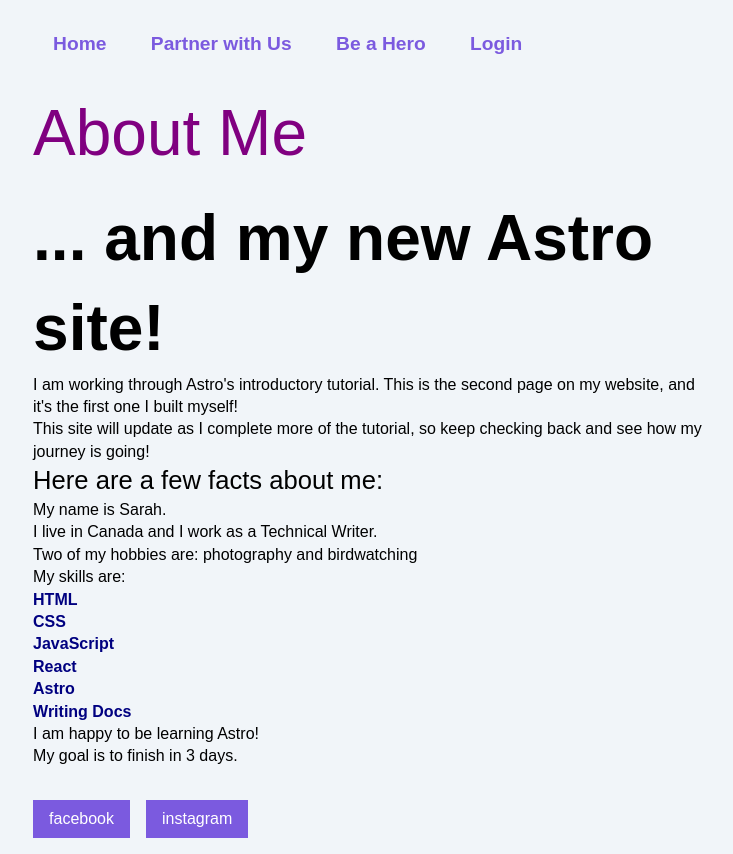
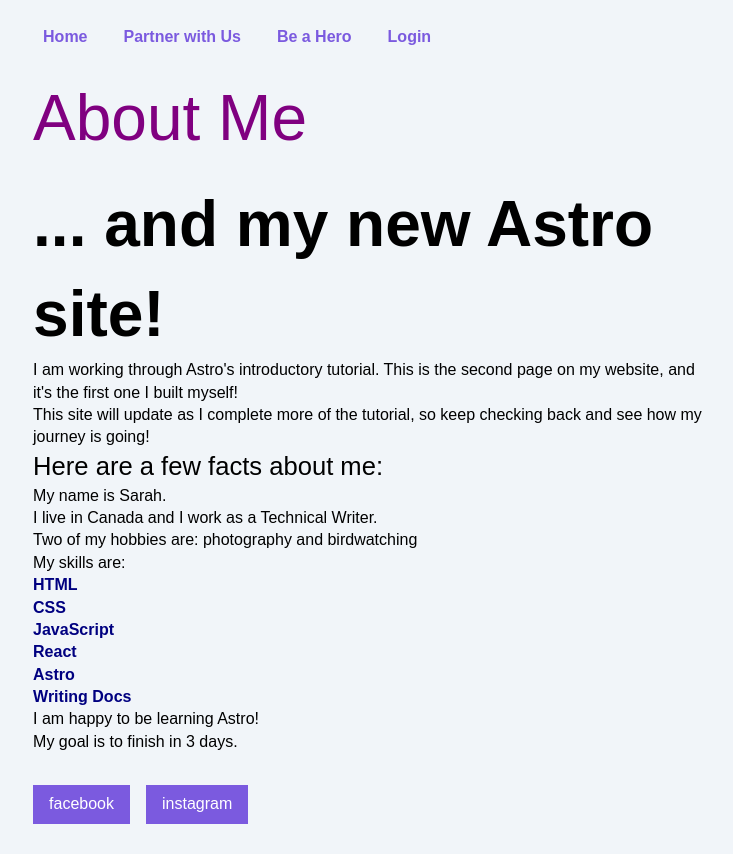
Before and after one commit to rockgib/rh-01, an Astro site: page /about in a window 1280 px wide. Shown: the whole page, without its empty margins (267-1000 px from the left). Built offline with nearby package versions, Linux system fonts and the light colour scheme; Astro itself is replaced by a stand-in of ours.

Commit message:
Improve mainNav layout

```diff
--- a/src/components/Navigation.astro
+++ b/src/components/Navigation.astro
@@ -1,10 +1,10 @@
 ---
 ---
-<div class="navLinks">
-    <a href="/">Home</a>
-    <a href="/">Partner with Us</a>
-    <a href="/">Be a Hero</a>
-    <a href="/">Login</a>
+<ul class="navLinks">
+    <li><a href="/">Home</a></li>
+    <li><a href="/">Partner with Us</a></li>
+    <li><a href="/">Be a Hero</a></li>
+    <li><a href="/">Login</a></li>
 
     <!-- <a href="/about">About</a> -->
     <!-- <a href="/blog">Blog</a> -->
--- a/src/styles/global.css
+++ b/src/styles/global.css
@@ -53,6 +53,10 @@ html {
     font-family: sans-serif;
 }
 
+a {
+    cursor: pointer;
+}
+
 body {
     margin: 0 auto;
     width: 100%;
@@ -102,7 +106,7 @@ h2 {
     text-align: center;
     padding: 10px 0;
     text-decoration: none;
-    font-size: 1.2rem;
+    font-size: 1rem;
     font-weight: bold;
     color: #7B5ADF;
 }
@@ -118,16 +122,23 @@ h2 {
 
 @media screen and (min-width: 636px) {
     .navLinks {
-        display: block;
+        display: flex;
         position: static;
         width: auto;
         background: none;
+
+        li {
+            list-style-image: none;
+            justify-content: flex-start;
+            flex-flow: row nowrap;
+            margin-right: 16px;
+        }
+
+        a {
+            padding: 10px;
+        }
     }
 
-    .navLinks a {
-        display: inline-block;
-        padding: 15px 20px;
-    }
 
     .hamburger {
         display: none;
```
